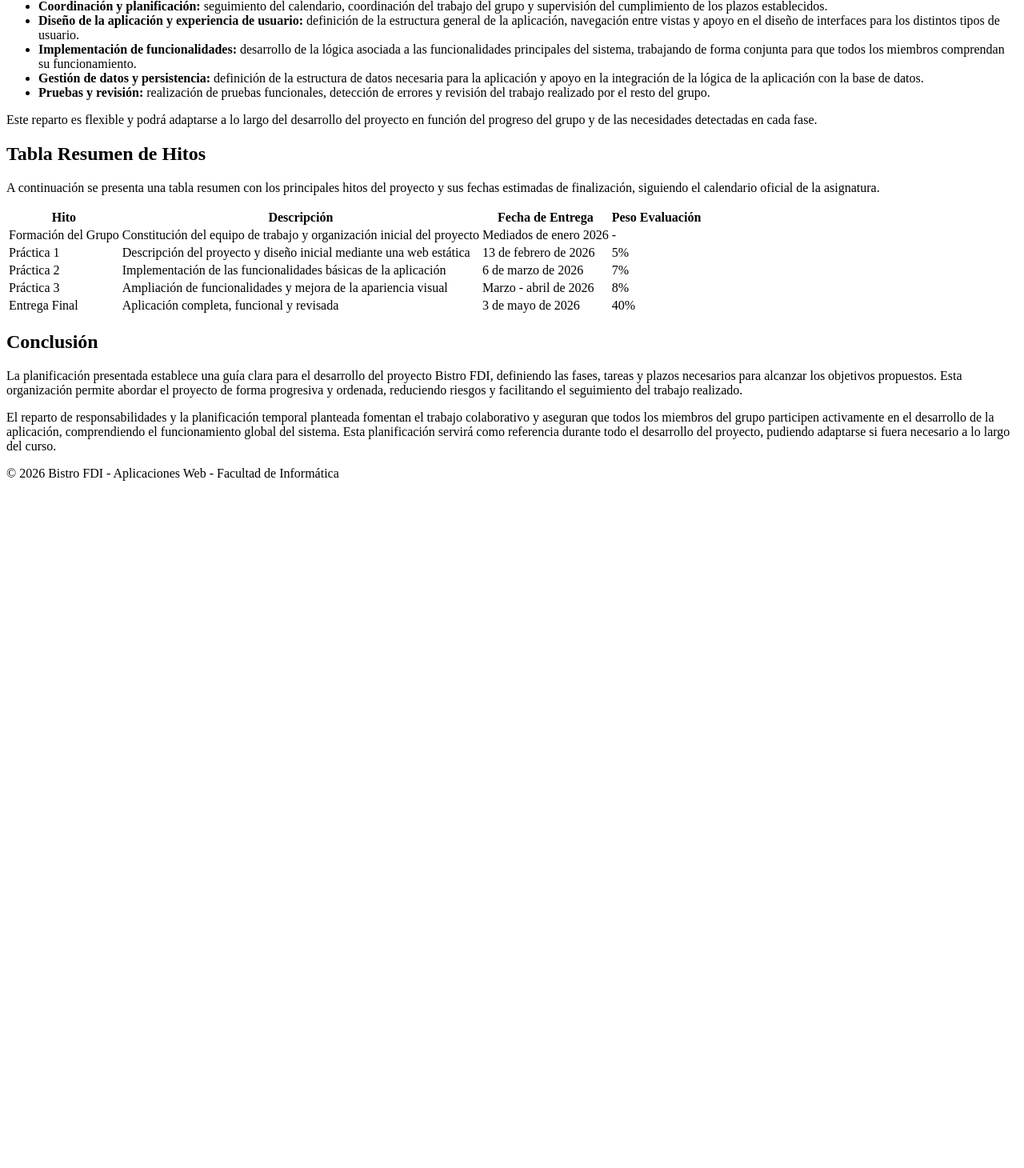
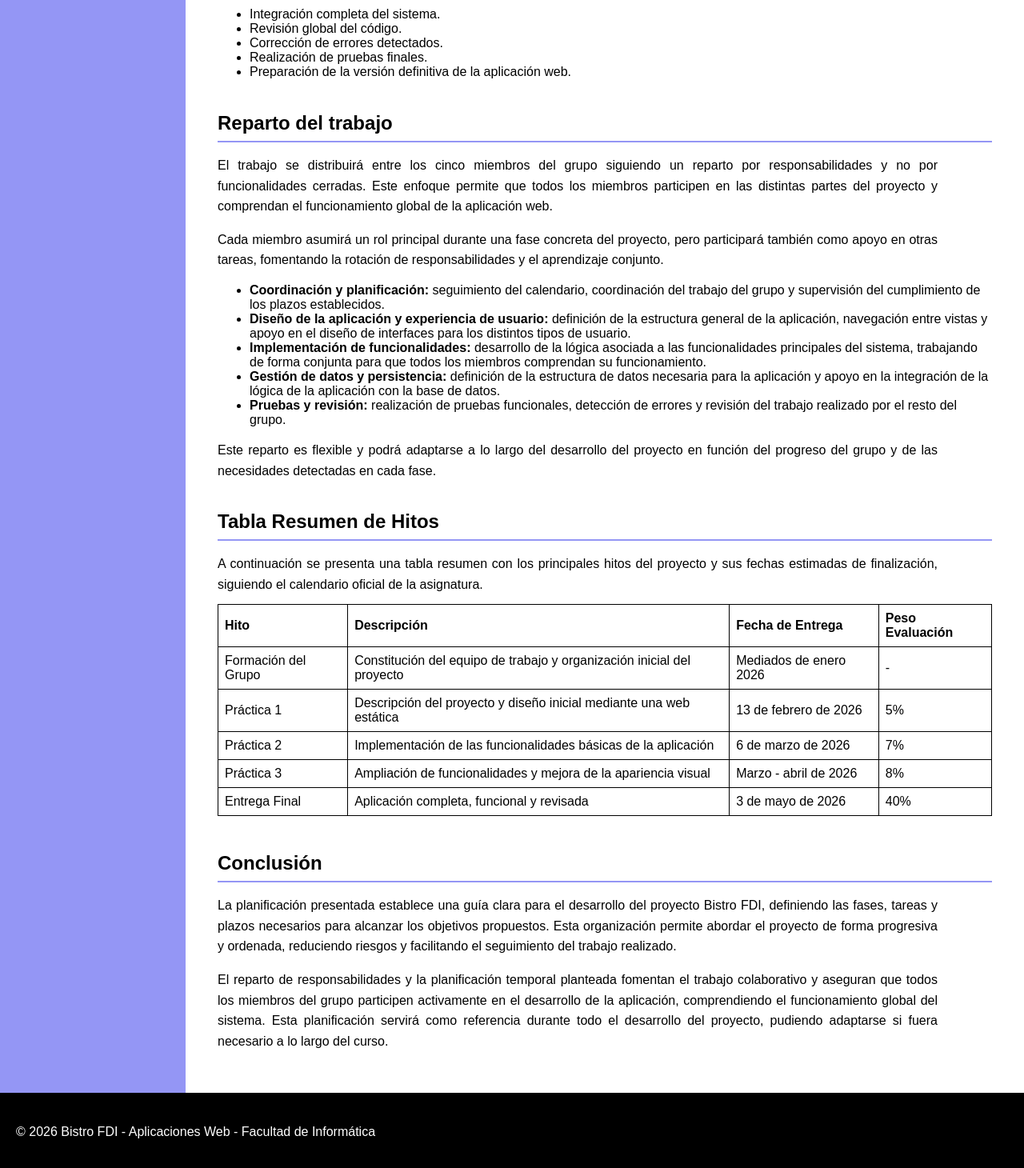
Before and after one commit to rodriigoosantana/Bistro-FDI, a PHP site: page /planificacion.html in a window 1280 px wide. Shown: the part 1775-3235 px from the top of the page at 80% size. Before the commit the page ends 2376 px from the top, so only its background shows below. Run offline with PHP 8.4, Linux system fonts and the light colour scheme.

Commit message:
Planificacion con hoja de estilo

```diff
--- a/css/estilos.css
+++ b/css/estilos.css
@@ -94,7 +94,7 @@ main {
   /* Para centrar el texto y contenido visualmente dentro del área grande: */
   display: flex;
   flex-direction: column;
-  align-items: center; /* Centrar el contenido interno */
+
 }
 
 /* Límite de lectura para el texto (opcional, para que no sea una línea eterna) */
@@ -152,3 +152,18 @@ aside a:hover {
   color: #9496f5;
   text-decoration: underline;
 }
+
+table {
+  width: 100%;
+  border-collapse: collapse;
+  margin-bottom: 20px;
+}
+
+table, th, td {
+    border: 1px solid black;
+}
+
+th, td {
+    padding: 8px;
+    text-align: left;
+}
--- a/planificacion.html
+++ b/planificacion.html
@@ -1,12 +1,25 @@
 <!DOCTYPE html>
 <html lang="es">
+
 <head>
     <meta charset="UTF-8">
     <meta name="viewport" content="width=device-width, initial-scale=1.0">
     <title>Planificación - Bistro FDI</title>
+    <link rel="stylesheet" href="css/estilos.css">
 </head>
+
 <body>
     <!-- Navegación -->
+
+    <!-- Contenido principal -->
+    <header>
+        <img src="img/logo2.png" alt="Logo de Bistro FDI" width="400" />
+        <h1>Planificación del Proyecto Bistro FDI</h1>
+    </header>
+
+    <div id="contenedor">
+
+        <!-- Navegación izquierda-->
         <nav>
             <ul>
                 <li><a href="index.html">Inicio</a></li>
@@ -18,11 +31,6 @@
             </ul>
         </nav>
 
-    <!-- Contenido principal -->
-    <header>
-        <h1>Planificación del Proyecto Bistro FDI</h1>
-    </header>
-
         <main>
             <!-- Introducción -->
             <section>
@@ -31,12 +39,15 @@
                     El proyecto Bistro FDI se desarrollará de forma progresiva a lo largo del curso, siguiendo
                     una planificación por fases alineada con las distintas prácticas entregables de la asignatura.
                     Cada una de estas fases permite avanzar de manera incremental y estructurada en el análisis, diseño
-                e implementación de la aplicación web, incorporando nuevas funcionalidades y mejoras en cada entrega.
+                    e implementación de la aplicación web, incorporando nuevas funcionalidades y mejoras en cada
+                    entrega.
                 </p>
                 <p>
                     La planificación del proyecto tiene como objetivo organizar el trabajo del grupo, establecer plazos
-                coherentes y asegurar que todas las funcionalidades requeridas se implementan de forma ordenada y efectiva.
-                Para ello, el desarrollo se estructura en varias etapas claramente definidas, desde la descripción inicial
+                    coherentes y asegurar que todas las funcionalidades requeridas se implementan de forma ordenada y
+                    efectiva.
+                    Para ello, el desarrollo se estructura en varias etapas claramente definidas, desde la descripción
+                    inicial
                     del proyecto hasta la entrega final de una aplicación web completa y funcional.
                 </p>
             </section>
@@ -45,9 +56,12 @@
             <section>
                 <h2>Fases de desarrollo</h2>
                 <p>
-                Tal y como se ha mencionado con anterioridad, el desarrollo de la web Bistro FDI se organiza en varias
-                fases, cada una de ellas asociada a una de las entregas oficiales de la asignatura. Este enfoque permite
-                avanzar de forma incremental, validando los resultados obtenidos en cada etapa antes de continuar con la siguiente.
+                    Tal y como se ha mencionado con anterioridad, el desarrollo de la web Bistro FDI se organiza en
+                    varias
+                    fases, cada una de ellas asociada a una de las entregas oficiales de la asignatura. Este enfoque
+                    permite
+                    avanzar de forma incremental, validando los resultados obtenidos en cada etapa antes de continuar
+                    con la siguiente.
                 </p>
                 <ul>
                     <li>
@@ -59,30 +73,33 @@
                     <li>
                         <strong>Fase 1 - Práctica 1 (Descripción y diseño inicial):</strong>
                         Elaboración de la descripción detallada del proyecto mediante una página web simple.
-                    En esta fase se documentan los usuarios, las funcionalidades previstas, la estructura general del sistema y los
+                        En esta fase se documentan los usuarios, las funcionalidades previstas, la estructura general
+                        del sistema y los
                         primeros bocetos de la interfaz.
                     </li>
 
                     <li>
                         <strong>Fase 2 - Práctica 2 (Implementación de funcionalidades básicas):</strong>
-                    Implementación de las primeras funcionalidades de la aplicación, incluyendo la gestión de usuarios, la gestión de
-                    productos, la gestión de pedidos  y la preparación de pedidos.
+                        Implementación de las primeras funcionalidades de la aplicación, incluyendo la gestión de
+                        usuarios, la gestión de
+                        productos, la gestión de pedidos y la preparación de pedidos.
                     </li>
 
                     <li>
                         <strong>Fase 3 - Práctica 3 (Ampliación y mejora):</strong>
-                    Mejora de las funcionalidades previamente implementadas, mejora de la apariencia de la aplicación e incorporación
+                        Mejora de las funcionalidades previamente implementadas, mejora de la apariencia de la
+                        aplicación e incorporación
                         de la funcionalidad de gestión de ofertas.
 
                     </li>
 
                     <li>
                         <strong>Fase 4 - Entraga final:</strong>
-                    Realización de pruebas generales del sistema y preparación de la versión definitiva de la aplicación web para su
+                        Realización de pruebas generales del sistema y preparación de la versión definitiva de la
+                        aplicación web para su
                         entrega final.
                     </li>
                 </ul>
-
             </section>
 
             <!-- Tareas previstas por fase -->
@@ -153,19 +170,21 @@
                         <li>Preparación de la versión definitiva de la aplicación web.</li>
                     </ul>
                 </div>
-
             </section>
 
 
             <!-- Reparto del trabajo -->
             <section>
                 <h2>Reparto del trabajo</h2>
-            <p> El trabajo se distribuirá entre los cinco miembros del grupo siguiendo un reparto por responsabilidades
-                y no por funcionalidades cerradas. Este enfoque permite que todos los miembros participen en las distintas
+                <p> El trabajo se distribuirá entre los cinco miembros del grupo siguiendo un reparto por
+                    responsabilidades
+                    y no por funcionalidades cerradas. Este enfoque permite que todos los miembros participen en las
+                    distintas
                     partes del proyecto y comprendan el funcionamiento global de la aplicación web.
                 </p>
 
-            <p>Cada miembro asumirá un rol principal durante una fase concreta del proyecto, pero participará también como
+                <p>Cada miembro asumirá un rol principal durante una fase concreta del proyecto, pero participará
+                    también como
                     apoyo en otras tareas, fomentando la rotación de responsabilidades y el aprendizaje conjunto.
                 </p>
 
@@ -279,8 +298,13 @@
             </section>
         </main>
 
+    </div>
+
+
+    <!--Pie de página-->
     <footer>
         <p>&copy; 2026 Bistro FDI - Aplicaciones Web - Facultad de Informática</p>
     </footer>
 </body>
+
 </html>
```
Lines whose indentation alone changed are shown as unchanged.
